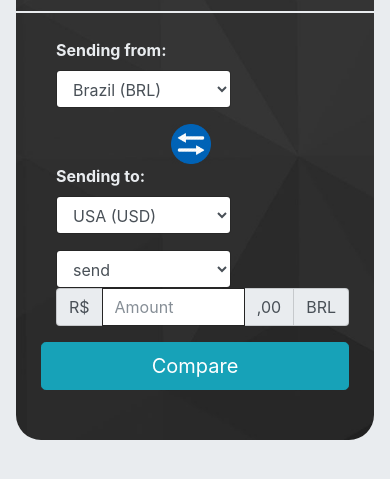
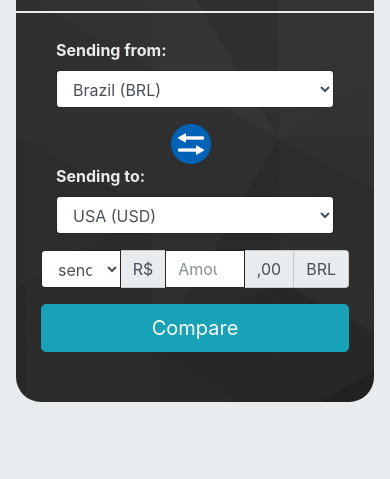
Before and after one commit to andrewmahoneyf/Altalova-Exchange-Calculator, a website: page index.html in a window 390 px wide. Shown: the part 139-618 px from the top of the page. Drawn offline with nearby package versions, Linux system fonts and the light colour scheme.

Commit message:
fixed row positioning

```diff
--- a/index.html
+++ b/index.html
@@ -39,13 +39,13 @@
             </div>
             <br style="clear:both" />
 
-            <div class="form-group form-inline fixrow col-lg-12">
-                <select class="form-control col-lg-3" id="transaction">
+            <div class="form-group form-inline fixrow">
+                <label class="sr-only" for="amount">Amount (in dollars)</label>
+                <div class="input-group">
+                    <select class="form-control col-lg-3" id="transaction">
                         <option>send</option>
                         <option>recieve</option>
                     </select>
-                <label class="sr-only" for="amount">Amount (in dollars)</label>
-                <div class="input-group">
                     <div class="input-group-addon" id="symbol">R$</div>
                     <input type="number" min="0" class="form-control col-lg-4" id="amount" placeholder="Amount" />
                     <div class="input-group-addon" id="fraction">,00</div>
@@ -53,7 +53,7 @@
                 </div>
             </div>
 
-            <button type="button" id="btn" class="btn btn-lg btn-block btn-info col-lg-11 container">Compare</button>
+            <button type="button" id="btn" class="btn btn-lg btn-block btn-info container col-lg-11">Compare</button>
             </br>
             <div id="root" class="container col-lg-10"></div>
         </form>
--- a/src/app.css
+++ b/src/app.css
@@ -30,12 +30,7 @@ img {
 }
 
 .fixrow {
-    justify-content: flex-end;
-    padding-right: 0;
-}
-
-select {
-    max-width: 175px;
+    padding-left: 10%;
 }
 
 label{
@@ -51,8 +46,7 @@ label{
         align-self: center;
     }
     .fixrow {
-        justify-content: flex-start;
-        padding-right: 0;
+        padding-left: 0;
     }
 }
 
```
